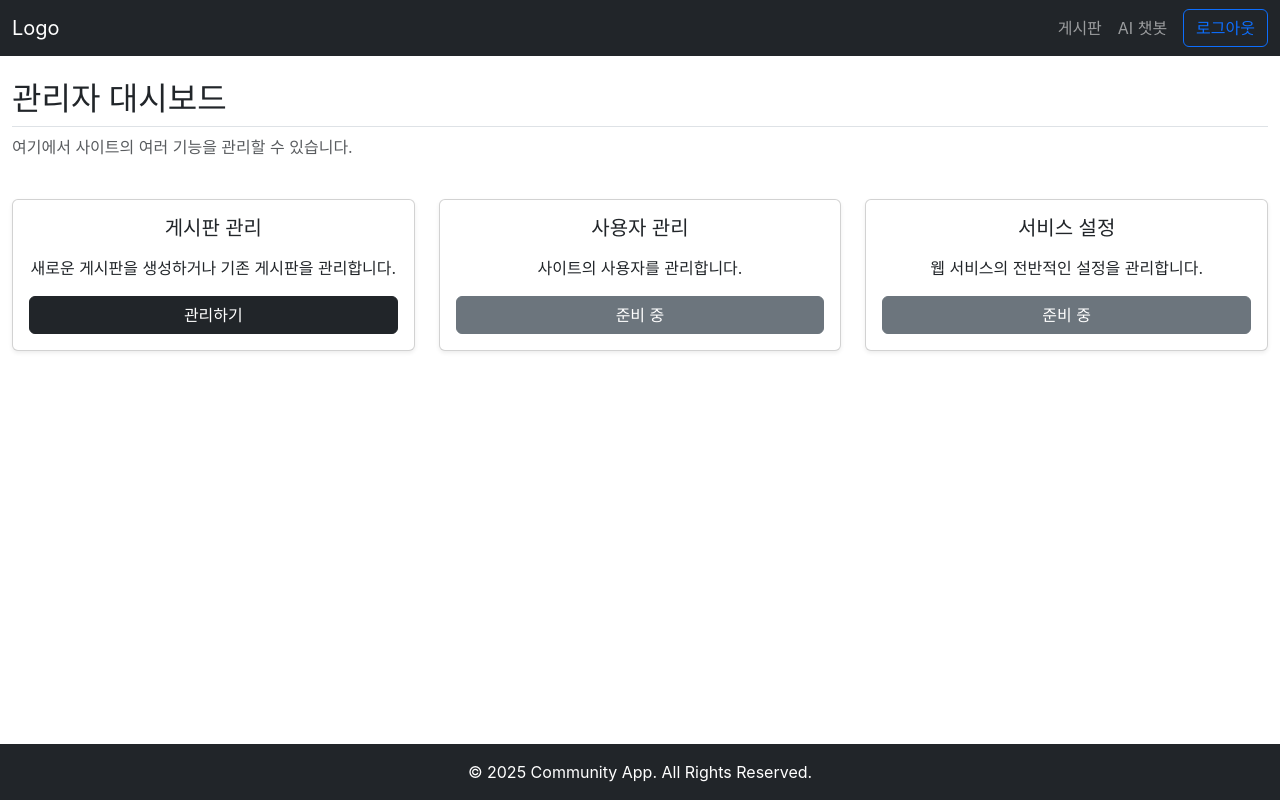
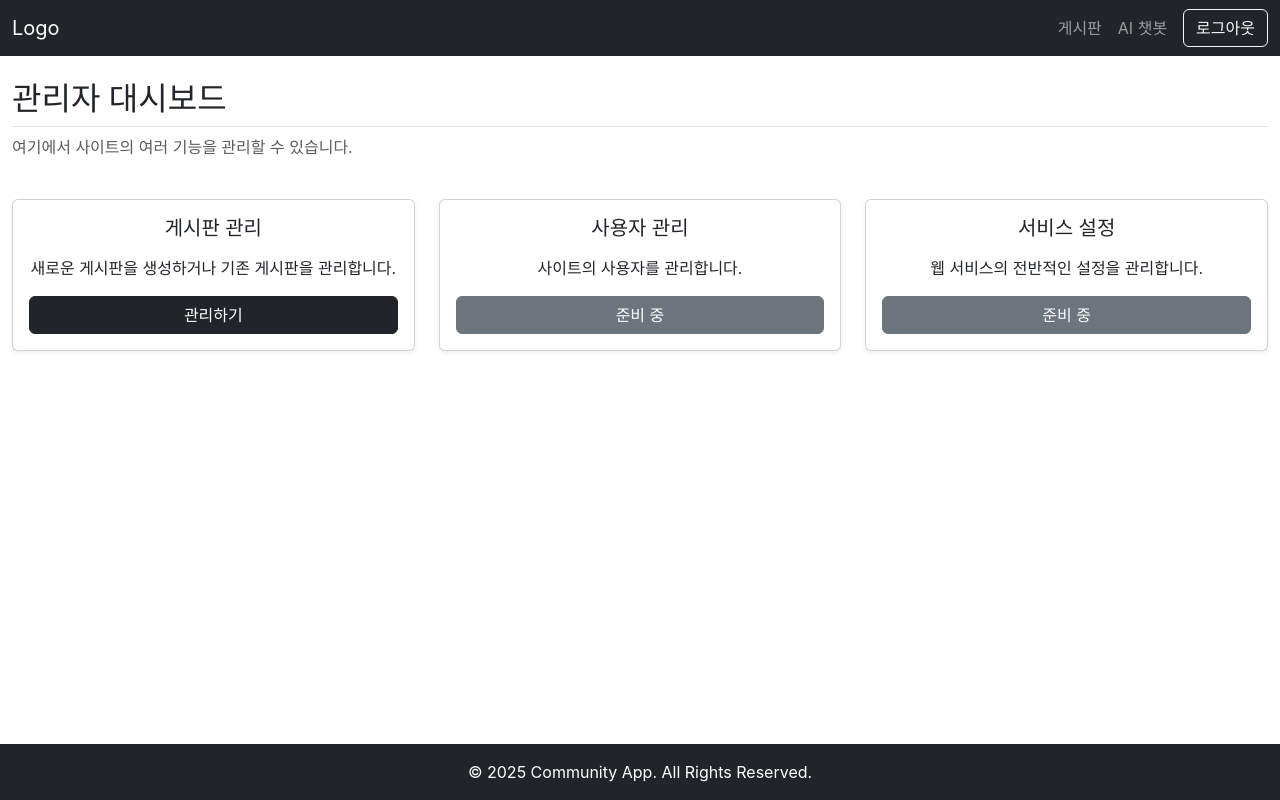
Before and after one commit to citeFred/communitiy_front, a React (Create React App) app: page /admin in a window 1280 px wide. Built offline with nearby package versions, Linux system fonts and the light colour scheme; sample sign-in values are in the browser's storage.

Commit message:
feat: RBAC를 위한 인증상태 저장 커스텀 훅과 라우트 보호 설정

```diff
--- a/src/App.js
+++ b/src/App.js
@@ -12,6 +12,7 @@ import ArticleCreatePage from './pages/boards/ArticleCreatePage';
 import BoardManagementPage from './pages/admin/board-management/BoardManagementPage';
 import BoardCreatePage from './pages/admin/board-management/BoardCreatePage';
 import ChatbotPage from './pages/chatbot/ChatbotPage';
+import ProtectedRoute from './common/protected-route/ProtectedRoute';
 
 function App() {
   return (
@@ -23,16 +24,16 @@ function App() {
         <Route path="/login" element={<LoginPage />} />
         <Route path="/signup" element={<SignupPage />} />
         {/* admin */}
-        <Route path="/admin" element={<AdminPage />} />
-        <Route path="/admin/boards" element={<BoardManagementPage />} />
-        <Route path="/admin/boards/create" element={<BoardCreatePage />} />
+        <Route path="/admin" element={<ProtectedRoute><AdminPage /></ProtectedRoute>} />
+        <Route path="/admin/boards" element={<ProtectedRoute><BoardManagementPage /></ProtectedRoute>} />
+        <Route path="/admin/boards/create" element={<ProtectedRoute><BoardCreatePage /></ProtectedRoute>} />
         {/* chatbot */}
-        <Route path="/chatbot" element={<ChatbotPage />} />
+        <Route path="/chatbot" element={<ProtectedRoute><ChatbotPage /></ProtectedRoute>} />
         {/* boards */}
-        <Route path="/boards" element={<BoardListPage />} />
-        <Route path="/boards/:boardId" element={<ArticleListPage />} />
-        <Route path="/boards/:boardId/articles/create" element={<ArticleCreatePage />} />
-        <Route path="/boards/:boardId/articles/:articleId" element={<ArticleDetailPage />} />
+        <Route path="/boards" element={<ProtectedRoute><BoardListPage /></ProtectedRoute>} />
+        <Route path="/boards/:boardId" element={<ProtectedRoute><ArticleListPage /></ProtectedRoute>} />
+        <Route path="/boards/:boardId/articles/create" element={<ProtectedRoute><ArticleCreatePage /></ProtectedRoute>} />
+        <Route path="/boards/:boardId/articles/:articleId" element={<ProtectedRoute><ArticleDetailPage /></ProtectedRoute>} />
       </Routes>
     </Layout>
   );
--- /dev/null
+++ b/src/common/hooks/useAuth.js
@@ -0,0 +1,48 @@
+import { useState, useEffect } from 'react';
+import { jwtDecode } from 'jwt-decode';
+
+/**
+ * 컴포넌트 외부에서 초기 인증 상태를 동기적으로 확인하는 함수
+ */
+const getInitialAuthState = () => {
+    const token = localStorage.getItem('accessToken');
+    if (token) {
+        try {
+            const decodedToken = jwtDecode(token);
+            // 토큰 만료 시간 체크 (선택 사항이지만 권장)
+            if (decodedToken.exp * 1000 < Date.now()) {
+                localStorage.removeItem('accessToken');
+                return { isLoggedIn: false, userRole: null };
+            }
+            return {
+                isLoggedIn: true,
+                userRole: decodedToken.role,
+            };
+        } catch (error) {
+            localStorage.removeItem('accessToken');
+            return { isLoggedIn: false, userRole: null };
+        }
+    }
+    return { isLoggedIn: false, userRole: null };
+};
+
+
+export function useAuth() {
+    // useState의 초기값으로 위에서 만든 함수를 호출하여,
+    // 첫 렌더링부터 올바른 로그인 상태 반영
+    const [auth, setAuth] = useState(getInitialAuthState);
+
+    // 다른 탭에서 로그아웃 했을 때 상태를 동기화하는 등의 고급 기능을 위해 남겨둘 것
+    useEffect(() => {
+        // 예시: 스토리지 변경 감지
+        const handleStorageChange = () => {
+            setAuth(getInitialAuthState());
+        };
+        window.addEventListener('storage', handleStorageChange);
+        return () => {
+            window.removeEventListener('storage', handleStorageChange);
+        };
+    }, []);
+
+    return auth;
+}
--- /dev/null
+++ b/src/common/protected-route/ProtectedRoute.js
@@ -0,0 +1,15 @@
+import { Navigate } from 'react-router-dom';
+import { useAuth } from '../hooks/useAuth';
+
+function ProtectedRoute({ children }) {
+    const { isLoggedIn } = useAuth();
+
+    if (!isLoggedIn) {
+        alert('로그인이 필요합니다.');
+        return <Navigate to="/login" />;
+    }
+
+    return children;
+}
+
+export default ProtectedRoute;
--- a/src/components/layouts/Navigation.js
+++ b/src/components/layouts/Navigation.js
@@ -1,20 +1,9 @@
 import { Link, useNavigate } from 'react-router-dom';
-import { jwtDecode } from 'jwt-decode';
+import { useAuth } from '../../common/hooks/useAuth';
 
 function Navigation() {
     const navigate = useNavigate();
-    const isLoggedIn = !!localStorage.getItem('accessToken');
-    const token = localStorage.getItem('accessToken');
-
-    let userRole = null;
-    if (token) {
-        try {
-            const decodedToken = jwtDecode(token);
-            userRole = decodedToken.role;
-        } catch (error) {
-            console.error("Invalid token:", error);
-        }
-    }
+    const { isLoggedIn, userRole } = useAuth();
 
     const handleLogout = () => {
         localStorage.removeItem('accessToken');
@@ -36,13 +25,15 @@ function Navigation() {
                             <Link className="nav-link" to="/chatbot">AI 챗봇</Link>
                         </li>
 
-                        {userRole === 'ROLE_ADMIN' && (
+                        {/* useAuth에서 가져온 userRole로 관리자 링크를 렌더 */}
+                        {isLoggedIn && userRole === 'ROLE_ADMIN' && (
                             <li className="nav-item"><Link className="nav-link" to="/admin">관리자</Link></li>
                         )}
 
+                        {/* useAuth에서 가져온 isLoggedIn으로 메뉴를 동적으로 렌더 */}
                         {isLoggedIn ? (
                             <li className="nav-item">
-                                <button onClick={handleLogout} className="btn btn-outline-primary ms-2">로그아웃</button>
+                                <button onClick={handleLogout} className="btn btn-outline-light ms-2">로그아웃</button>
                             </li>
                         ) : (
                             <>
```
